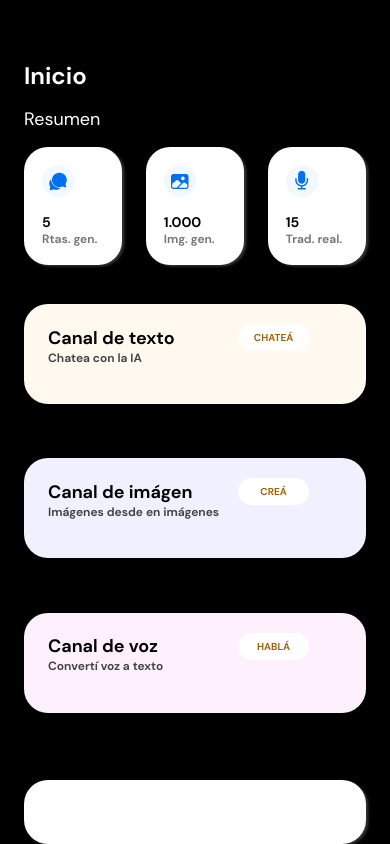
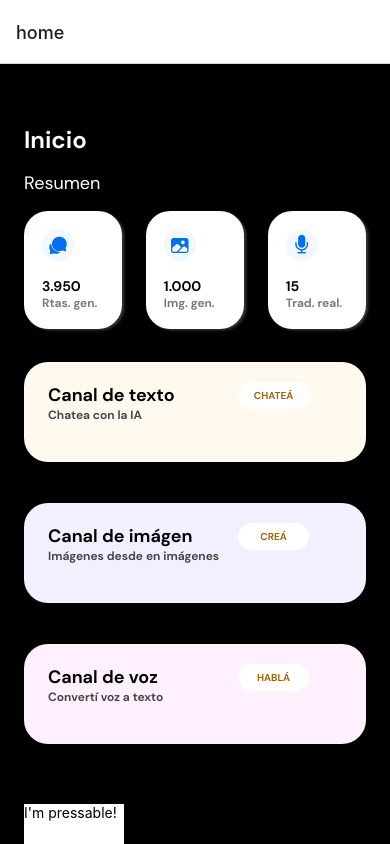
Before and after one commit to knbnunez/chat-IA-movil, a React Native app: screen / in a window 390 px wide. Built offline with nearby package versions, Linux system fonts and the light colour scheme.

Commit message:
Se añadió un ejemplo de ruteo

```diff
--- a/App.js
+++ b/App.js
@@ -1,104 +1,21 @@
-import { StyleSheet, Text, View, Image } from 'react-native';
-import React, { useState } from 'react';
-import { useFonts } from 'expo-font';
-import Ionicons from '@expo/vector-icons/Ionicons';
-import { FontAwesome } from '@expo/vector-icons';
-import StatBox from './components/StatBox';
-import ActivityBox from './components/ActivityBox';
-import NavBar from './components/NavBar';
+import { Text } from 'react-native';
+import HomeScreen from './screens/HomeScreen';
+import { NavigationContainer } from '@react-navigation/native';
+import { createNativeStackNavigator } from '@react-navigation/native-stack';
+import { ROUTES } from './routes';
+import ChatScreen from './screens/ChatScreen';
+
+const Stack = createNativeStackNavigator();
 
 const App = () => {
-  const [count, setCount] = useState(0);
-
-  const [fontsLoaded] = useFonts({
-    'DMSans': require('./assets/fonts/DMSans-Regular.ttf'),
-    'DMSansBold': require('./assets/fonts/DMSans-Bold.ttf'),
-  });
-
-  if (!fontsLoaded) {
-    return null;
-  }
-
-  setInterval(() => {
-    if (count < 1000) setCount(count + 1)
-  }, 1000);
-  // count = 0;
-
   return (
-    <View style={styles.container}>
-      <Text style={styles.title}>Inicio</Text>
-      <Text style={styles.subtitle}>Resumen</Text>
-
-      <View style={styles.statBoxContainer}>
-
-        <StatBox
-          // style={styles.statBox}
-          // source='./assets/images/Fueguito.svg' # No se pudo mandarle el source para el string del require (del Image)
-          // sourceStyle='{height: 16, width: 13}'
-          boxText={count}
-          boxSubtext='Rtas. gen.' // 3.950
-        >
-          <Ionicons name="chatbubbles" size={20} color="#0070F0" />
-        </StatBox>
-        <StatBox boxText='1.000' boxSubtext='Img. gen.'>
-          {/* <Image source={require("./assets/images/imagen.png")} style={{ width: 15, height: 13 }}/> */}
-          <Ionicons name="image" size={20} color="#0070F0" />
-        </StatBox>
-        <StatBox boxText='15' boxSubtext='Trad. real.'>
-          <FontAwesome name="microphone" size={20} color="#0070F0" />
-        </StatBox>
-      </View>
-
-      <View style={styles.activityBoxContainer}>
-        <ActivityBox style={{backgroundColor: '#FFF9F0'}} excerciseTitle='Canal de texto' excerciseSubtitle='Chatea con la IA' categoryTitle='CHATEÁ'/>
-        <ActivityBox style={{backgroundColor: '#F0F0FF'}} excerciseTitle='Canal de imágen' excerciseSubtitle='Imágenes desde en imágenes' categoryTitle='CREÁ'/>
-        <ActivityBox style={{backgroundColor: '#FFF0FD'}} excerciseTitle='Canal de voz' excerciseSubtitle='Convertí voz a texto' categoryTitle='HABLÁ'/>
-      </View>
-
-      <NavBar customStyle={{}}></NavBar>
-
-    </View>
+    <NavigationContainer>
+      <Stack.Navigator initialRouteName={ROUTES.HOME}>
+        <Stack.Screen name={ROUTES.HOME} component={HomeScreen}/>
+        <Stack.Screen name={ROUTES.CHAT} component={ChatScreen}/>
+      </Stack.Navigator>
+    </NavigationContainer>
   );
-}
-
-const styles = StyleSheet.create({
-  container: {
-    flex: 1, // Se establece el tamaño al máx en relación con su contenedor, en este caso, container principal: toda la pantalla
-    backgroundColor: '#000', // DarkMode?
-    // backgroundColor: '#FFF',
-    paddingHorizontal: 24,
-  },
-  // -----------------------
-  title: {
-    fontFamily: 'DMSansBold',
-    fontSize: 24,
-    color: '#fff', //DarkMode?
-    // color: '#000',
-    marginTop: 60,
-  },
-  subtitle: {
-    fontFamily: 'DMSans',
-    fontSize: 18,
-    color: '#fff', //DarkMode?
-    // color: '#000',
-    marginVertical: 16,
-  },
-  // -----------------------
-  statBoxContainer: {
-    flexDirection: 'row',
-    justifyContent: 'space-between',
-    // backgroundColor: 'green',
-  },
-  // -----------------------
-  // TODO: Corregir margin derecho...
-  activityBoxContainer: {
-    flexDirection: 'column', // Por defecto es column (React Native -> Mobile)
-    flex: 1, // Expando al max en relación con su contenedor
-    justifyContent: 'space-around',
-    marginVertical: 12,
-    marginBottom: 40,
-    // backgroundColor: 'blue',
-  },
-});
+};
 
 export default App;
--- a/components/ActivityBox.js
+++ b/components/ActivityBox.js
@@ -15,7 +15,9 @@ const ActivityBox = (props) => {
             </View>
         </View>
     );
-}
+};
+
+export default ActivityBox;
 
 const styles = StyleSheet.create({
     activityBox: {
@@ -58,5 +60,3 @@ const styles = StyleSheet.create({
         textTransform: 'uppercase'
     }
 });
-
-export default ActivityBox;
--- a/components/NavBar.js
+++ /dev/null
@@ -1,23 +0,0 @@
-import { StyleSheet, View, Text } from 'react-native';
-
-export default function NavBar(props) {
-  const { children, customStyle } = props
-  return (
-    <View style={[styles.navBar, customStyle]}>
-
-    </View>
-  );
-}
-
-const styles = StyleSheet.create({
-  navBar: {
-    width: '100%',
-    height: 64,
-    backgroundColor: '#FFFFFF',
-    borderRadius: 24,
-    shadowColor: "#FFF",
-    shadowOffset: { width: 2.5, height: 1.5 },
-    shadowOpacity: 0.2,
-    shadowRadius: 2.5,
-  },
-});
--- a/components/StatBox.js
+++ b/components/StatBox.js
@@ -26,7 +26,9 @@ const StatBox = (props) => {
       </View>
     </View>
   );
-}
+};
+
+export default StatBox;
 
 const styles = StyleSheet.create({
   statBox: {
@@ -62,5 +64,3 @@ const styles = StyleSheet.create({
     color: '#72777A',
   },
 });
-
-export default StatBox;
--- /dev/null
+++ b/routes.js
@@ -0,0 +1,4 @@
+export const ROUTES = {
+    HOME: 'home',
+    CHAT: 'chat',
+}
--- /dev/null
+++ b/screens/ChatScreen.js
@@ -0,0 +1,20 @@
+import { Text } from 'react-native';
+import { createNativeStackNavigator } from '@react-navigation/native-stack';
+import { SafeAreaView } from 'react-native-safe-area-context';
+import { useNavigation } from '@react-navigation/native';
+import { ROUTES } from '../routes';
+
+const Stack = createNativeStackNavigator();
+
+const ChatScreen = () => {
+
+
+    return (
+        <SafeAreaView>
+            <Text>Hola</Text>
+
+        </SafeAreaView>
+  );
+};
+
+export default ChatScreen;
--- /dev/null
+++ b/screens/HomeScreen.js
@@ -0,0 +1,115 @@
+import { StyleSheet, Text, View, Image, Pressable } from 'react-native';
+import React, { useState } from 'react';
+import { useFonts } from 'expo-font';
+import Ionicons from '@expo/vector-icons/Ionicons';
+import { FontAwesome } from '@expo/vector-icons';
+import StatBox from './../components/StatBox';
+import ActivityBox from './../components/ActivityBox';
+import { useNavigation } from '@react-navigation/native';
+import { ROUTES } from '../routes';
+
+const HomeScreen = () => {
+  const [fontsLoaded] = useFonts({
+    'DMSans': require('./../assets/fonts/DMSans-Regular.ttf'),
+    'DMSansBold': require('./../assets/fonts/DMSans-Bold.ttf'),
+  });
+
+  const [count, setCount] = useState(0);
+  // setCount(0);
+
+  if (!fontsLoaded) {
+    return null;
+  }
+
+  // setInterval(() => {
+  //   if (count < 9999) setCount(count + 1);
+  //   else setCount(3000);
+  // }, 1000);
+
+  const navigation = useNavigation();
+  const press = () => {
+    navigation.navigate(ROUTES.CHAT)
+  }
+
+  return (
+    <View style={styles.container}>
+      <Text style={styles.title}>Inicio</Text>
+      <Text style={styles.subtitle}>Resumen</Text>
+
+      <View style={styles.statBoxContainer}>
+
+        <StatBox
+          // style={styles.statBox}
+          // source='./assets/images/Fueguito.svg' # No se pudo mandarle el source para el string del require (del Image)
+          // sourceStyle='{height: 16, width: 13}'
+          boxText='3.950'
+          boxSubtext='Rtas. gen.' // 3.950
+        >
+          <Ionicons name="chatbubbles" size={20} color="#0070F0" />
+        </StatBox>
+        <StatBox boxText='1.000' boxSubtext='Img. gen.'>
+          {/* <Image source={require("./assets/images/imagen.png")} style={{ width: 15, height: 13 }}/> */}
+          <Ionicons name="image" size={20} color="#0070F0" />
+        </StatBox>
+        <StatBox boxText='15' boxSubtext='Trad. real.'>
+          <FontAwesome name="microphone" size={20} color="#0070F0" />
+        </StatBox>
+      </View>
+
+      <View style={styles.activityBoxContainer}>
+        <ActivityBox style={{backgroundColor: '#FFF9F0'}} excerciseTitle='Canal de texto' excerciseSubtitle='Chatea con la IA' categoryTitle='CHATEÁ'/>
+        <ActivityBox style={{backgroundColor: '#F0F0FF'}} excerciseTitle='Canal de imágen' excerciseSubtitle='Imágenes desde en imágenes' categoryTitle='CREÁ'/>
+        <ActivityBox style={{backgroundColor: '#FFF0FD'}} excerciseTitle='Canal de voz' excerciseSubtitle='Convertí voz a texto' categoryTitle='HABLÁ'/>
+      </View>
+
+      <View>
+        <Pressable onPressIn={press} style={{backgroundColor: 'white', height: 40, width: 100}}>
+          <Text>I'm pressable!</Text>
+        </Pressable>
+      </View>
+
+    </View>
+  );
+};
+
+export default HomeScreen;
+
+const styles = StyleSheet.create({
+  container: {
+    flex: 1, // Se establece el tamaño al máx en relación con su contenedor, en este caso, container principal: toda la pantalla
+    backgroundColor: '#000', // DarkMode?
+    // backgroundColor: '#FFF',
+    paddingHorizontal: 24,
+  },
+  // -----------------------
+  title: {
+    fontFamily: 'DMSansBold',
+    fontSize: 24,
+    color: '#fff', //DarkMode?
+    // color: '#000',
+    marginTop: 60,
+  },
+  subtitle: {
+    fontFamily: 'DMSans',
+    fontSize: 18,
+    color: '#fff', //DarkMode?
+    // color: '#000',
+    marginVertical: 16,
+  },
+  // -----------------------
+  statBoxContainer: {
+    flexDirection: 'row',
+    justifyContent: 'space-between',
+    // backgroundColor: 'green',
+  },
+  // -----------------------
+  // TODO: Corregir margin derecho...
+  activityBoxContainer: {
+    flexDirection: 'column', // Por defecto es column (React Native -> Mobile)
+    flex: 1, // Expando al max en relación con su contenedor
+    justifyContent: 'space-around',
+    marginVertical: 12,
+    marginBottom: 40,
+    // backgroundColor: 'blue',
+  },
+});
```
Also changed, not shown: package.json (+6 -2 lines), 1 other file (tests, documents, lock files or other folders).
